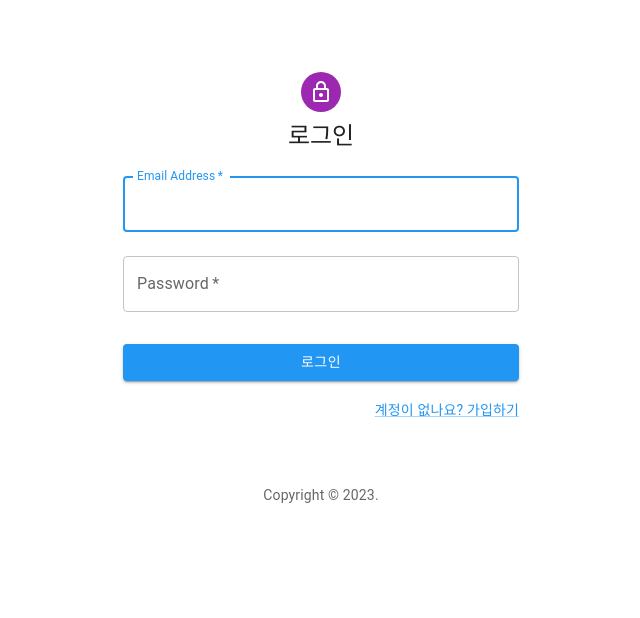
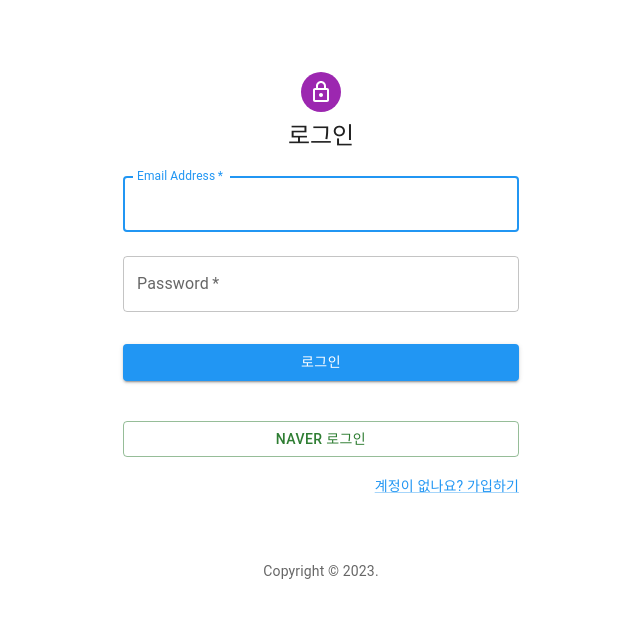
Before and after one commit to wjswkvk208/fiveten, a Next.js app: page /login in a window 1280 px wide. Shown: the top 618 px of the page, without its empty margins (319-959 px from the left). Built offline with nearby package versions, Linux system fonts and the light colour scheme.

Commit message:
네이버 로그인

```diff
--- a/src/app/(auth)/login/page.tsx
+++ b/src/app/(auth)/login/page.tsx
@@ -62,13 +62,14 @@ export default function Login() {
           <Typography component="h1" variant="h5">
             로그인
           </Typography>
-          <Box component="form" onSubmit={handleSubmit} noValidate sx={{ mt: 1 }}>
+          <Box component="form" onSubmit={handleSubmit} sx={{ mt: 1 }}>
             <TextField
               ref={emailRef}
               onChange={(e: any) => {
                 emailRef.current = e.target.value;
               }}
               margin="normal"
+              type="email"
               required
               fullWidth
               id="email"
@@ -76,6 +77,7 @@ export default function Login() {
               name="email"
               autoComplete="email"
               autoFocus
+              onInvalid={e => (e.target as HTMLInputElement).setCustomValidity("이메일을 입력해주세요.")}
             />
             <TextField
               ref={passwordRef}
@@ -94,6 +96,18 @@ export default function Login() {
             {/* {loginError && <Alert severity="error">{loginError.message}</Alert>} */}
             <Button type="submit" fullWidth variant="contained" sx={{ mt: 3, mb: 2 }}>
               로그인
+            </Button>
+            <Button
+              type="button"
+              color="success"
+              fullWidth
+              variant="outlined"
+              sx={{ mt: 3, mb: 2 }}
+              onClick={async () => {
+                await signIn("naver");
+              }}
+            >
+              Naver 로그인
             </Button>
             <Grid container>
               <Grid item xs>
--- a/src/app/api/auth/[...nextauth]/route.ts
+++ b/src/app/api/auth/[...nextauth]/route.ts
@@ -1,6 +1,7 @@
 import NextAuth from "next-auth";
 import GithubProvider from "next-auth/providers/github";
 import CredentialsProvider from "next-auth/providers/credentials";
+import NaverProvider from "next-auth/providers/naver";
 
 const handler = NextAuth({
   providers: [
@@ -41,6 +42,11 @@ const handler = NextAuth({
         }
       },
     }),
+
+    NaverProvider({
+      clientId: process.env.NAVER_CLIENT_ID ?? "",
+      clientSecret: process.env.NAVER_CLIENT_SECRET ?? "",
+    }),
   ],
   callbacks: {
     async jwt({ token, user }) {
```
